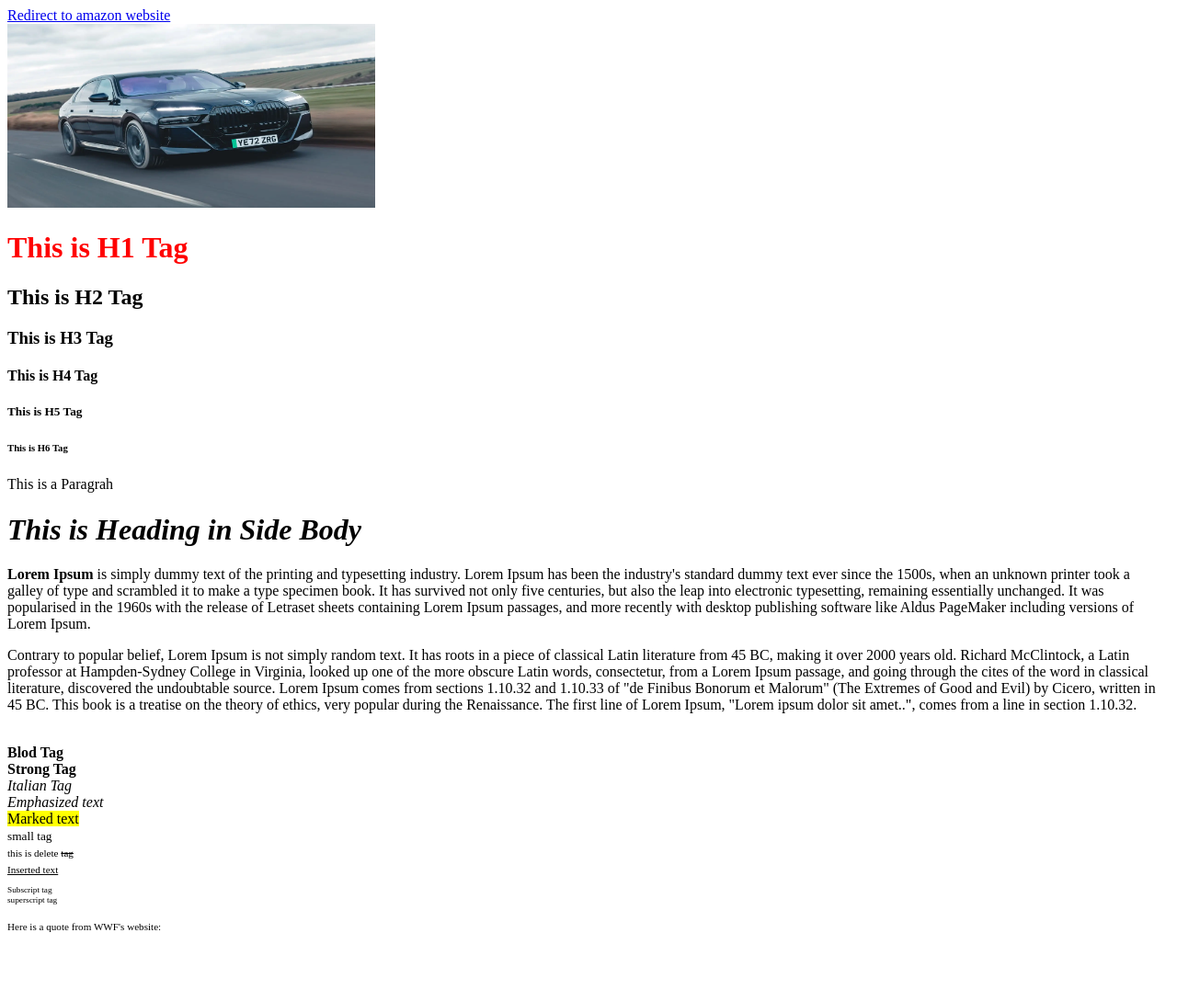
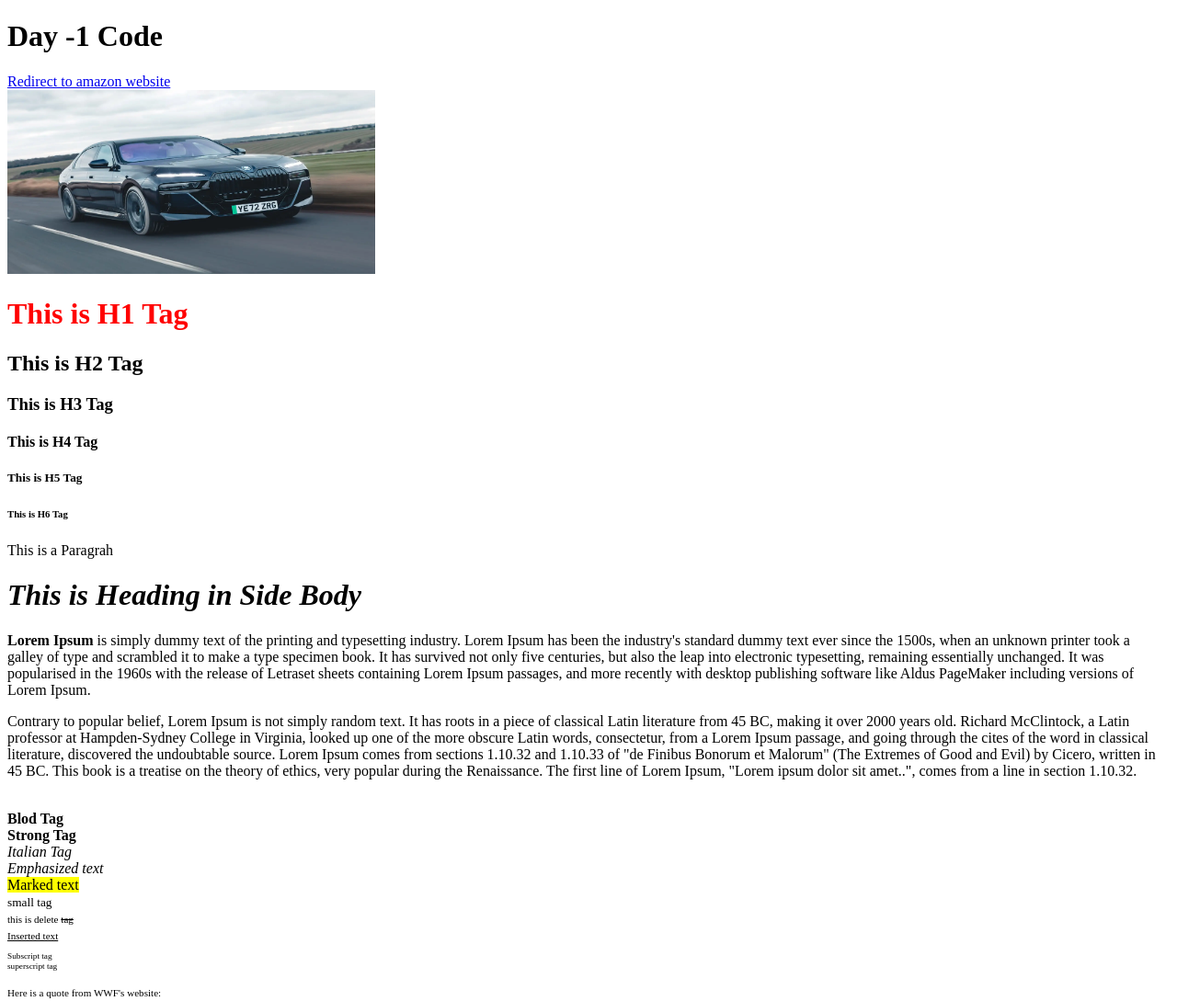
Before and after one commit to rohithcodebeat/sit-webdevelopment-beginning-2023, a plain HTML site: page index.html in a window 1280 px wide. Shown: the whole page at 92% size. Before the commit the page ends 1025 px from the top, so only its background shows below. Drawn offline with Linux system fonts and the light colour scheme.

Commit message:
A tag is added in index.html

```diff
--- a/index.html
+++ b/index.html
@@ -6,7 +6,7 @@
     </head>
 
     <body>
-
+        <h1>Day -1 Code </h1>
         <a href="https://amazon.in/" target="_blank">Redirect to amazon website</a>
         <br>
 
```
